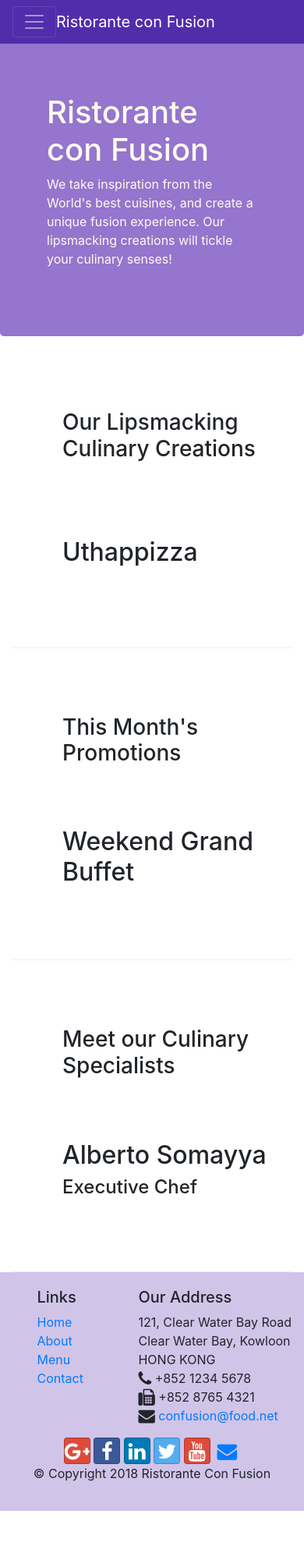
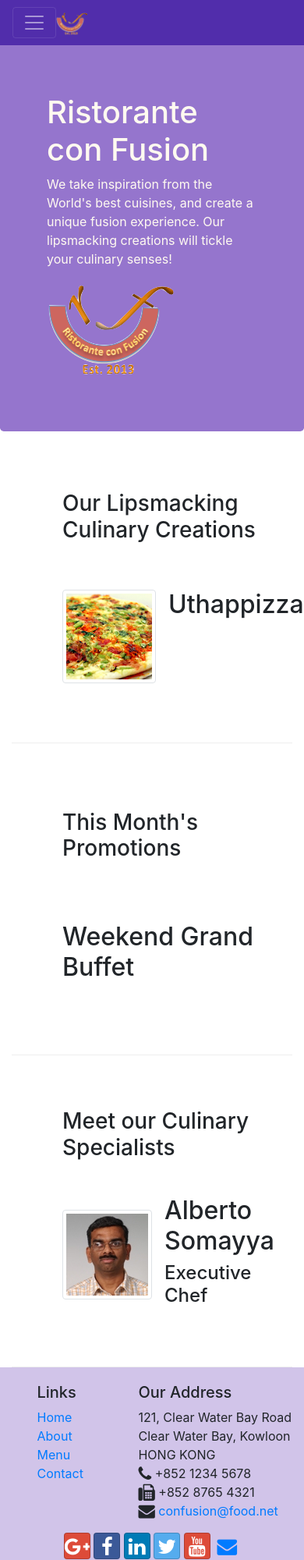
Before and after one commit to OvaizAli/Full-Stack-Web-Development-with-React, a website: page index.html in a window 390 px wide. Shown: the top 2000 px of the page at 78% size. Before the commit the page ends 1937 px from the top, so only its background shows below. Drawn offline with nearby package versions, Linux system fonts and the light colour scheme.

Commit message:
Images and Media

```diff
--- a/index.html
+++ b/index.html
@@ -21,9 +21,9 @@
             <button class="navbar-toggler" type="button" data-toggle="collapse" data-target="#Navbar">
                 <span class="navbar-toggler-icon"></span>
             </button>
-            <a class="navbar-brand mr-auto" href="#">Ristorante con Fusion</a>
+            <a class="navbar-brand mr-auto" href="#"><img src="./img/logo.png" height="30" width="41" alt=""></a>
             <div class="collapse navbar-collapse" id="Navbar">
-                <ul class="navbar-nav ml-auto">
+                <ul class="navbar-nav mr-auto">
                     <li class="nav-item  active"><a class="nav-link" href="#"><span class="fa fa-home fa-lg"></span> Home</a></li>
                     <li class="nav-item"><a class="nav-link" href="./aboutus.html"><span class="fa fa-info fa-lg"></span> About</a></li>
                     <li class="nav-item"><a class="nav-link" href="#"><span class="fa fa-list fa-lg"></span> Menu</a></li>
@@ -39,7 +39,8 @@
                     <h1>Ristorante con Fusion</h1>
                     <p>We take inspiration from the World's best cuisines, and create a unique fusion experience. Our lipsmacking creations will tickle your culinary senses!</p>
                 </div>
-                <div class="col-12 col-sm">
+                <div class="col-12 col-sm align-self-center">
+                    <img class="img-fluid" src="./img/logo.png" alt="">
                 </div>
             </div>
         </div>
@@ -51,8 +52,13 @@
                 <h3>Our Lipsmacking Culinary Creations</h3>
             </div>
             <div class="col-12 col-sm order-sm-first col-md">
-                <h2>Uthappizza</h2>
+                <div class="media">
+                    <img class="d-flex mr-3 img-thumbnail align-self-center" src="./img/uthappizza.png" alt="uthappizza">
+                <div class="media-body">
+                    <h2 class="mt-0">Uthappizza</h2>
                 <p class="d-none d-sm-block">A unique combination of Indian Uthappam (pancake) and Italian pizza, topped with Cerignola olives, ripe vine cherry tomatoes, Vidalia onion, Guntur chillies and Buffalo Paneer.</p>
+                </div>
+            </div>
             </div>
         </div>
 
@@ -72,9 +78,15 @@
                 <h3>Meet our Culinary Specialists</h3>
             </div>
             <div class="col-12 col-sm order-sm-first col-md">
-                <h2>Alberto Somayya</h2>
-                <h4>Executive Chef</h4>
-                <p class="d-none d-sm-block">Award winning three-star Michelin chef with wide International experience having worked closely with whos-who in the culinary world, he specializes in creating mouthwatering Indo-Italian fusion experiences. </p>
+                <div class="media">
+                    <img class="d-flex mr-3 img-thumbnail align-self-center" src="./img/alberto.png" alt="alberto">
+                    <div class="media-body">
+                        <h2 class="mt-0">Alberto Somayya</h2>
+                        <h4>Executive Chef</h4>
+                        <p class="d-none d-sm-block">Award winning three-star Michelin chef with wide International experience having worked closely with whos-who in the culinary world, he specializes in creating mouthwatering Indo-Italian fusion experiences. </p>
+                    </div>
+                </div>
+
             </div>
         </div>
     </div>
```
Also changed, not shown: aboutus.html (+4 -3 lines), contactus.html (+3 -2 lines), img/alberto.png (added), img/buffet.png (added), img/logo.png (added), img/uthappizza.png (added), 1 other file.
